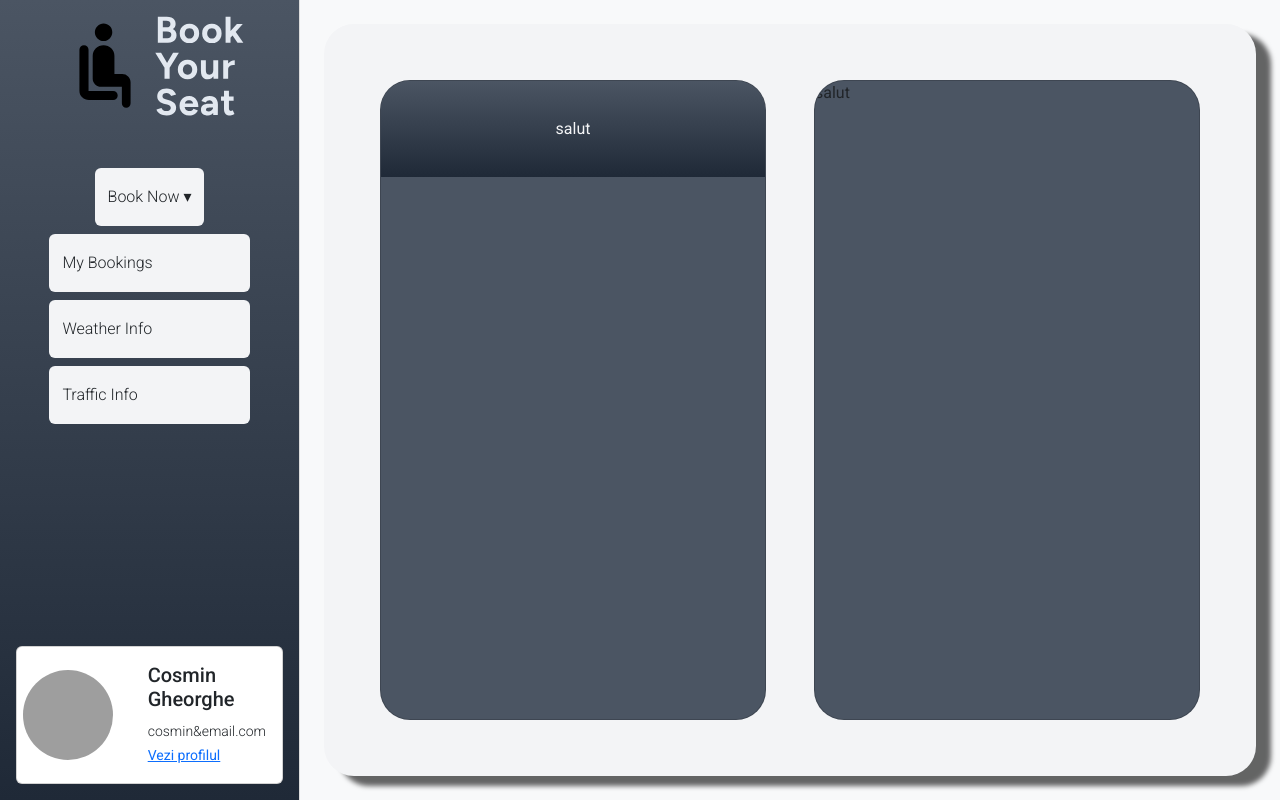
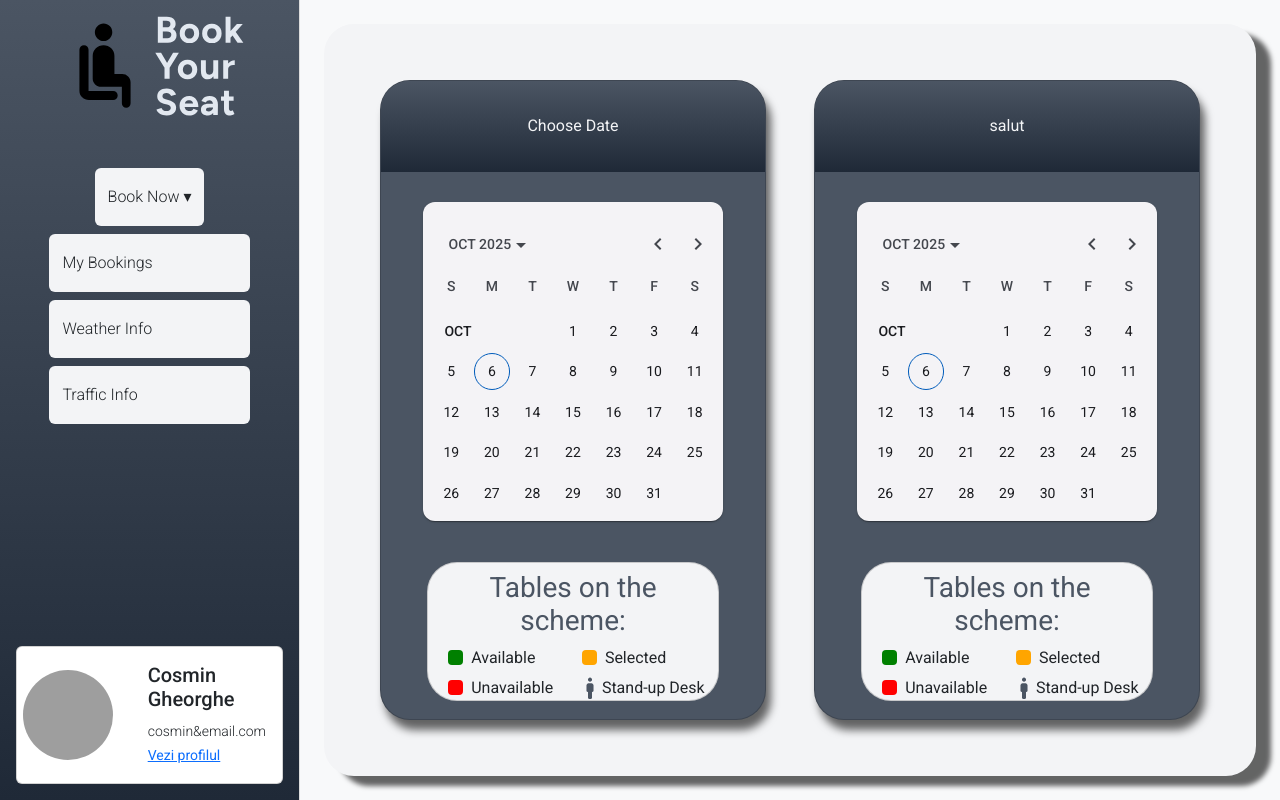
Before and after one commit to ITSSBackToSchool/echipa-3-frontend, an Angular app: page /office-seats in a window 1280 px wide. Built offline with nearby package versions, Linux system fonts and the light colour scheme; grey boxes are pictures that could not be loaded.

Commit message:
create card Choose Date office seats

```diff
--- a/src/app/calendar-seats/calendar-seats.component.css
+++ b/src/app/calendar-seats/calendar-seats.component.css
@@ -0,0 +1,4 @@
+.mat-calendar-body-selected {
+  background-color: orange !important;
+  color: white !important;
+}
--- a/src/app/calendar-seats/calendar-seats.component.html
+++ b/src/app/calendar-seats/calendar-seats.component.html
@@ -1,6 +1,3 @@
-<mat-form-field appearance="outline">
-  <mat-label>Selectează data</mat-label>
-  <input matInput [matDatepicker]="picker" [(ngModel)]="date" />
-  <mat-datepicker-toggle matSuffix [for]="picker"></mat-datepicker-toggle>
-  <mat-datepicker #picker></mat-datepicker>
-</mat-form-field>
+<mat-card class="demo-inline-calendar-card">
+  <mat-calendar [(selected)]="selected"></mat-calendar>
+</mat-card>
--- a/src/app/calendar-seats/calendar-seats.component.ts
+++ b/src/app/calendar-seats/calendar-seats.component.ts
@@ -1,23 +1,18 @@
-import { Component } from '@angular/core';
-import { FormsModule } from '@angular/forms';
+import { ChangeDetectionStrategy, Component, model } from '@angular/core';
+import { MatCardModule } from '@angular/material/card';
+import { provideNativeDateAdapter } from '@angular/material/core';
 import { MatDatepickerModule } from '@angular/material/datepicker';
-import { MatInputModule } from '@angular/material/input';
-import { MatNativeDateModule } from '@angular/material/core';
-import { MatFormFieldModule } from '@angular/material/form-field';
-import { provideAnimations } from '@angular/platform-browser/animations';
 
+/** @title Datepicker inline calendar example */
 @Component({
-  selector: 'app-calendar-seats',
+  selector: 'app-calendar-seats-component',
+  templateUrl: './calendar-seats.component.html',
+  styleUrl: './calendar-seats.component.css',
+  providers: [provideNativeDateAdapter()],
   standalone: true,
-  imports: [
-    FormsModule,
-    MatDatepickerModule,
-    MatInputModule,
-    MatNativeDateModule,
-    MatFormFieldModule,
-  ],
-  templateUrl: './calendar-seats.component.html',
+  imports: [MatCardModule, MatDatepickerModule],
+  changeDetection: ChangeDetectionStrategy.OnPush,
 })
 export class CalendarSeatsComponent {
-  date: Date | null = null;
+  selected = model<Date | null>(null);
 }
--- a/src/app/pages/office-seats/office-seats.component.css
+++ b/src/app/pages/office-seats/office-seats.component.css
@@ -13,9 +13,43 @@
   height: 15%;
   color: #f3f4f6;
 }
+.text-legend {
+  color: #4b5563;
+}
+.middle-card {
+  height: 60%;
+}
 .card {
   background-color: #4b5563;
   height: 100%;
   border-radius: 30px;
   overflow: hidden;
 }
+.card.card-seats {
+  box-shadow: 5px 10px 8px rgba(0, 0, 0, 0.6);
+}
+.legend-item {
+  display: flex;
+  align-items: center;
+  margin-bottom: 6px;
+  gap: 8px;
+}
+
+.color-box {
+  width: 15px;
+  height: 15px;
+  border-radius: 4px;
+  display: inline-block;
+}
+
+.color-box.available {
+  background-color: green;
+}
+
+.color-box.selected {
+  background-color: orange;
+}
+
+.color-box.unavailable {
+  background-color: red;
+}
--- a/src/app/pages/office-seats/office-seats.component.html
+++ b/src/app/pages/office-seats/office-seats.component.html
@@ -1,14 +1,92 @@
 <div class="container bg-light p-4">
   <div class="main d-flex">
     <div class="col p-4">
-      <div class="card">
+      <div class="card card-seats">
         <div class="top-card d-flex align-items-center justify-content-center">
-          salut
+          Choose Date
+        </div>
+        <div
+          class="middle-card d-flex justify-content-center align-items-center mt-2"
+        >
+          <app-calendar-seats-component></app-calendar-seats-component>
+        </div>
+        <div
+          class="bottom-card d-flex justify-content-center align-items-center mt-2 mb-2"
+          style="height: 25%; padding: 10px"
+        >
+          <div
+            class="card card-legend d-grid text-center"
+            style="width: 80%; background-color: #f3f4f6; height: 100%"
+          >
+            <h3 class="text-legend mx-2 mt-2 fw-normal">
+              Tables on the scheme:
+            </h3>
+            <div class="d-flex mb-1">
+              <div class="col align-items-center justify-content-center d-grid">
+                <div class="legend-item">
+                  <span class="color-box available"></span> Available
+                </div>
+                <div class="legend-item">
+                  <span class="color-box unavailable"></span> Unavailable
+                </div>
+              </div>
+              <div class="col align-items-center justify-content-center d-grid">
+                <div class="legend-item">
+                  <span class="color-box selected"></span> Selected
+                </div>
+                <div class="legend-item mx-1">
+                  <img src="Vector.svg" alt="Logo" class="img-fluid" />Stand-up
+                  Desk
+                </div>
+              </div>
+            </div>
+          </div>
         </div>
       </div>
     </div>
     <div class="col p-4">
-      <div class="card" style="height: 100%; border-radius: 30px">salut</div>
+      <div class="card card-seats">
+        <div class="top-card d-flex align-items-center justify-content-center">
+          salut
+        </div>
+        <div
+          class="middle-card d-flex justify-content-center align-items-center mt-2"
+        >
+          <app-calendar-seats-component></app-calendar-seats-component>
+        </div>
+        <div
+          class="bottom-card d-flex justify-content-center align-items-center mt-2 mb-2"
+          style="height: 25%; padding: 10px"
+        >
+          <div
+            class="card card-legend d-grid text-center"
+            style="width: 80%; background-color: #f3f4f6; height: 100%"
+          >
+            <h3 class="text-legend mx-2 mt-2 fw-normal">
+              Tables on the scheme:
+            </h3>
+            <div class="d-flex mb-1">
+              <div class="col align-items-center justify-content-center d-grid">
+                <div class="legend-item">
+                  <span class="color-box available"></span> Available
+                </div>
+                <div class="legend-item">
+                  <span class="color-box unavailable"></span> Unavailable
+                </div>
+              </div>
+              <div class="col align-items-center justify-content-center d-grid">
+                <div class="legend-item">
+                  <span class="color-box selected"></span> Selected
+                </div>
+                <div class="legend-item mx-1">
+                  <img src="Vector.svg" alt="Logo" class="img-fluid" />Stand-up
+                  Desk
+                </div>
+              </div>
+            </div>
+          </div>
+        </div>
+      </div>
     </div>
   </div>
 </div>
--- a/src/styles.css
+++ b/src/styles.css
@@ -1,4 +1,15 @@
-
-
-html, body { height: 100%; }
-body { margin: 0; font-family: Roboto, "Helvetica Neue", sans-serif; }
+.mat-calendar-body-selected {
+  background-color: orange !important;
+  color: #4b5563;
+}
+html,
+body {
+  height: 100%;
+}
+body {
+  margin: 0;
+  font-family: Roboto, "Helvetica Neue", sans-serif;
+}
+.demo-inline-calendar-card {
+  width: 300px;
+}
```
Also changed, not shown: public/Vector.svg (added).
